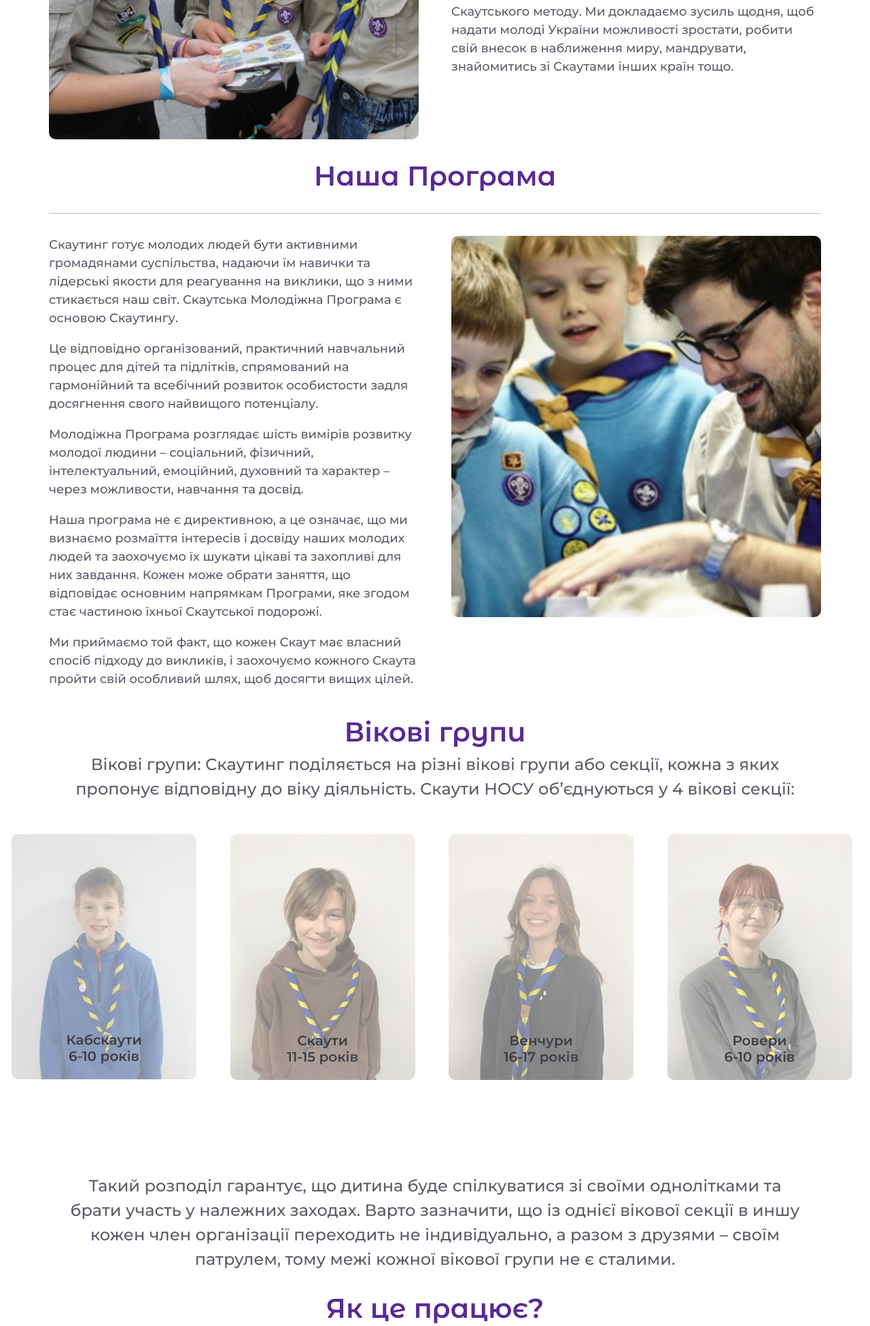
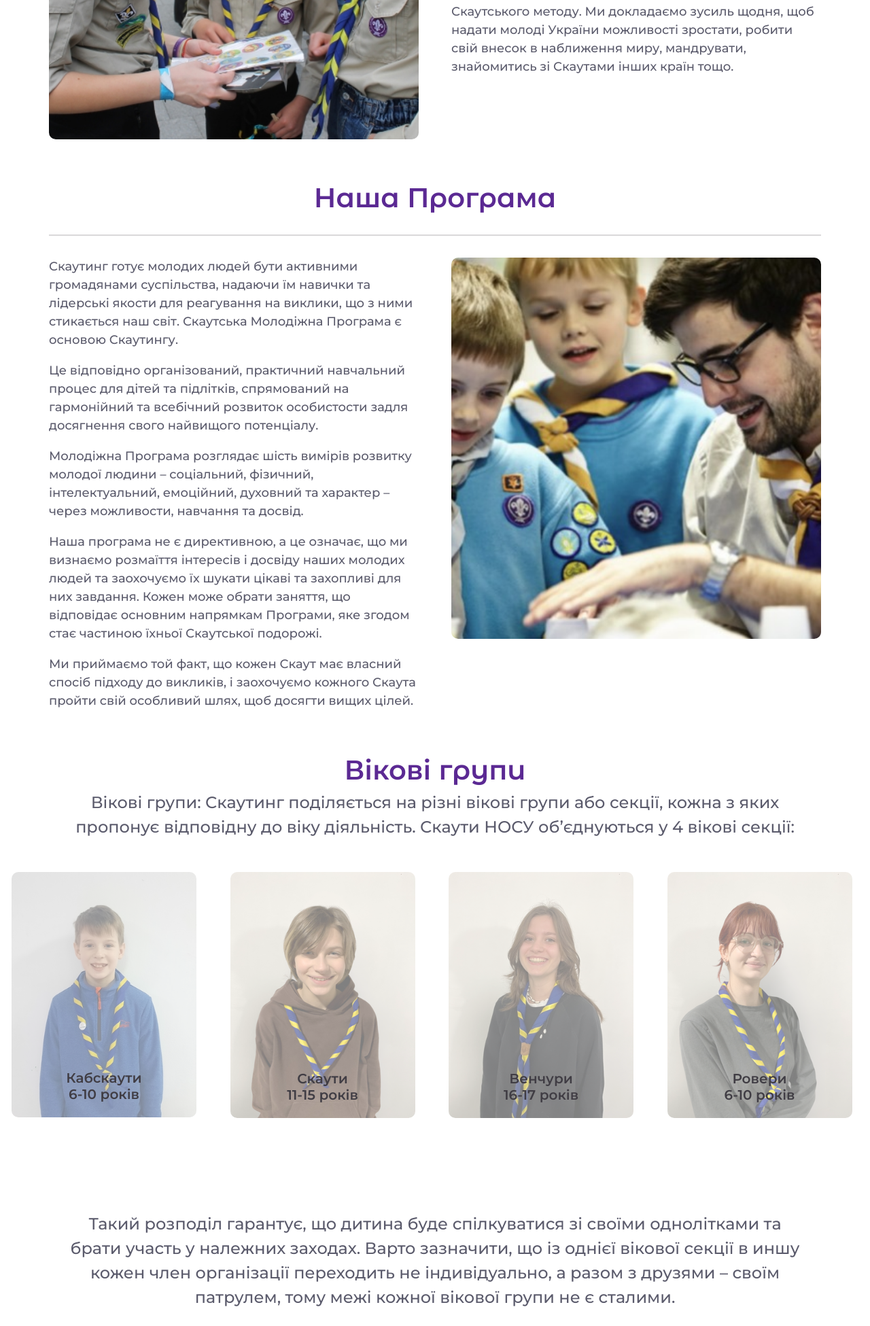
Before and after one commit to ValentynaJasochka/scouts-website, a PHP site: page /our-mission.html in a window 1280 px wide. Shown: the part 590-2541 px from the top of the page at 68% size. Run offline with PHP 8.4, Linux system fonts and the light colour scheme.

Commit message:
margin fix

```diff
--- a/help-ukrainians.css
+++ b/help-ukrainians.css
@@ -110,7 +110,7 @@
   .volunteering-img-wrapper {
     width: 529px;
     height: 358px;
-    margin-bottom: 41px;
+    margin-bottom: 30px;
   }
 
   .volunteering-text-bold {
@@ -133,6 +133,7 @@
 
   .mobile-none {
     display: block;
+    margin-bottom: 16px;
   }
 
   .display-none {
--- a/join-us-styles.css
+++ b/join-us-styles.css
@@ -1,7 +1,7 @@
 @media screen and (min-width: 320px) {
   .banner {
     width: 100%;
-    aspect-ratio: 2.5;
+    aspect-ratio: 2;
     background-repeat: no-repeat;
     background-position:center;
     background-size: contain;
@@ -357,7 +357,7 @@
 
   /* leadership */
   .container.regular-section.leadership {
-    padding: 32px 64px 16px;
+    padding: 64px 64px 16px;
   }
 
   .second-invitation-wrapper {
--- a/our-mission.css
+++ b/our-mission.css
@@ -14,6 +14,11 @@
 .our-mission-wrapper {
   display: flex;
   gap: 16px;
+}
+.section-mission-wrapper {
+  display: flex;
+  gap: 64px;
+  margin-bottom: 48px;
 }
 
 .mission-title {
@@ -47,7 +52,7 @@
   flex-direction: column;
   align-items: center;
   gap: 8px;
-  margin-bottom: 24px;
+  margin-bottom: 96px;
 }
 
 .age-groups-title {
--- a/our-mission.html
+++ b/our-mission.html
@@ -22,7 +22,7 @@
           <div class="main-title-container">
             <h1 class="main-title">Наша місія</h1>
           </div>
-          <div class="regular-section-wrapper">
+          <div class="regular-section-wrapper section-mission-wrapper">
             <div class="mission-wrapper">
               <div class="regular-block-wrapper">
                 <div class="regular-block-img-wrapper our-mission-img">
@@ -337,11 +337,14 @@
               </div>
 
             </div>
-            <p class="additional-text">
-              Хочеш дізнатися більше про історію Скаутів України?
+            <div class="additional-text">
+              <p class="additional-text-part">
+                Хочеш дізнатися більше про історію Скаутів України?
+              </p>
               <a class="additional-text-link" href="./our-history.html"> Переходь за
                 посиланням</a>
-            </p>
+            </div>
+
           </div>
         </div>
       </div>
```
